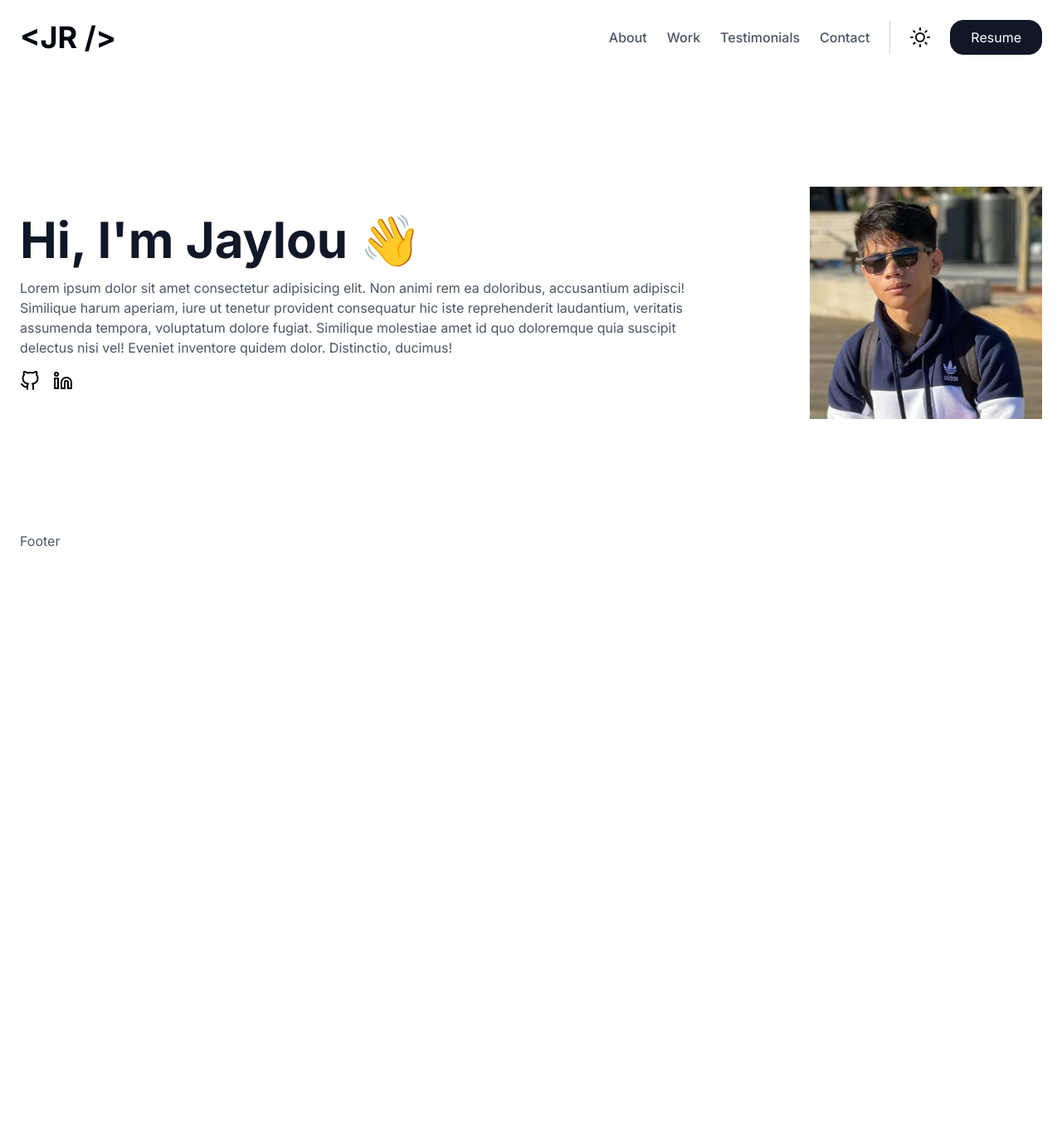
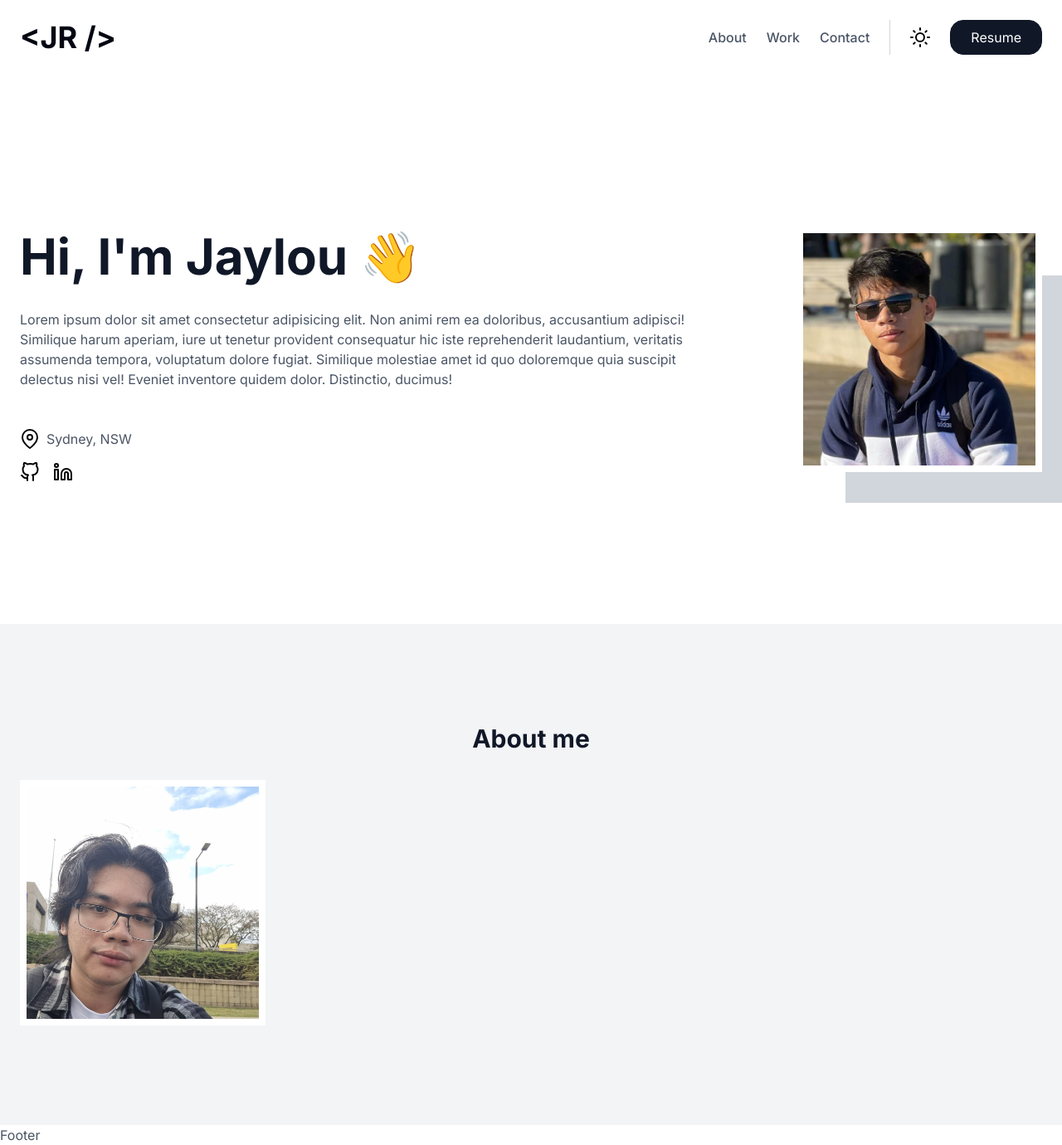
Before and after one commit to JlordS32/Portfolio, a React (Vite) app: page / in a window 1280 px wide. Shown: the whole page at 83% size. Before the commit the page ends 800 px from the top, so only its background shows below. Built offline with nearby package versions, Linux system fonts and the light colour scheme.

Commit message:
progress

```diff
--- a/src/components/Header.tsx
+++ b/src/components/Header.tsx
@@ -4,19 +4,28 @@ import Button from "./Button";
 
 const Header = () => {
    return (
-      <header className="flex justify-between items-center py-6">
+      <header className="flex justify-between items-center py-6 media-screen">
          <div className="logo">
-            <Link to="/"><div className="text-4xl font-bold text-gray-950">{"<JR />"}</div></Link>
+            <Link to="/">
+               <div className="text-4xl font-bold text-gray-950">
+                  {"<JR />"}
+               </div>
+            </Link>
          </div>
          <div className="nav flex">
             <div className="links flex items-center justify-center gap-6 font-medium">
-               <Link to="/about" className="nav-link">About</Link>
-               <Link to="/work" className="nav-link">Work</Link>
-               <Link to="/testimonials" className="nav-link">Testimonials</Link>
-               <Link to="/contact" className="nav-link">Contact</Link>
+               <Link to="/about" className="nav-link">
+                  About
+               </Link>
+               <Link to="/work" className="nav-link">
+                  Work
+               </Link>
+               <Link to="/contact" className="nav-link">
+                  Contact
+               </Link>
             </div>
             <div>
-                <div className="divider mx-6 h-full border-l border-gray-300"></div>
+               <div className="divider mx-6 h-full border-l border-gray-300"></div>
             </div>
             <div className="others flex gap-x-6">
                <img src={sunIcon} alt="Dark Mode Toggle" />
--- /dev/null
+++ b/src/components/Landing.tsx
@@ -0,0 +1,61 @@
+// SVG
+import Github from "../assets/icons/github.svg";
+import LinkedIn from "../assets/icons/linkedin.svg";
+import MapPin from "../assets/icons/map-pin.svg";
+
+// IMG
+import ProfilePicture from "../assets/img/pfp.jpg";
+
+const Landing = () => {
+   return (
+      <div className="h-[550px] flex flex-row justify-between items-center my-14 media-screen">
+         <div className="landing w-2/3">
+            <h1 className="leading-24">Hi, I'm Jaylou 👋</h1>
+            <p className="mt-4">
+               Lorem ipsum dolor sit amet consectetur adipisicing elit. Non
+               animi rem ea doloribus, accusantium adipisci! Similique harum
+               aperiam, iure ut tenetur provident consequatur hic iste
+               reprehenderit laudantium, veritatis assumenda tempora, voluptatum
+               dolore fugiat. Similique molestiae amet id quo doloremque quia
+               suscipit delectus nisi vel! Eveniet inventore quidem dolor.
+               Distinctio, ducimus!
+            </p>
+            <div className="location mt-12">
+               <div className="flex gap-2 ">
+                  <img src={MapPin} alt="Location Icon" />
+                  <span>Sydney, NSW</span>
+               </div>
+            </div>
+            <div className="icons flex flex-row gap-4 mt-4">
+               <div className="social-link">
+                  <a
+                     href="https://github.com/jlords32"
+                     target="_blank"
+                     rel="noreferrer"
+                  >
+                     <img src={Github} alt="GitHub Icon" />
+                  </a>
+               </div>
+               <div className="social-link">
+                  <a
+                     href="https://www.linkedin.com/in/jlords32/"
+                     target="_blank"
+                     rel="noreferrer"
+                  >
+                     <img src={LinkedIn} alt="LinkedIn Icon" />
+                  </a>
+               </div>
+            </div>
+         </div>
+         <div className="profile-picture bg-white">
+            <img
+               src={ProfilePicture}
+               alt="Profile Picture"
+               className="w-[280px] h-[280px] object-cover object-top"
+            />
+         </div>
+      </div>
+   );
+};
+
+export default Landing;
--- a/src/index.css
+++ b/src/index.css
@@ -1,14 +1,14 @@
-@import url('https://fonts.googleapis.com/css2?family=Inter:ital,opsz,wght@0,14..32,100..900;1,14..32,100..900&display=swap');
+@import url("https://fonts.googleapis.com/css2?family=Inter:ital,opsz,wght@0,14..32,100..900;1,14..32,100..900&display=swap");
 @import "tailwindcss";
 
 @theme {
    --text-base: 16px;
-    --font-sans: 'Inter', sans-serif;
+   --font-sans: "Inter", sans-serif;
 }
 
 @layer base {
    body {
-        @apply bg-white w-full text-gray-600 md:mx-auto md:max-w-7xl sm:px-6;
+      @apply bg-white w-full text-gray-600;
    }
 
    h1 {
@@ -24,7 +24,7 @@
    }
 
    h4 {
-        @apply text-xl md:text-2xl lg:text-3xl;
+      @apply text-lg md:text-2xl lg:text-3xl;
    }
 
    h1,
@@ -44,21 +44,29 @@
       @apply px-6 py-2 bg-gray-900 text-white hover:bg-white hover:text-gray-900 border border-gray-900 rounded-2xl transition cursor-pointer;
    }
 
+   .social-link,
    .nav-link {
-        @apply hover:underline hover:text-black cursor-pointer;
-    }
-
-    .social-link {
       @apply relative cursor-pointer flex items-center justify-center;
-
       @apply after:absolute after:left-0 after:-bottom-1 after:w-full after:h-0.5 after:bg-black;
       @apply after:content-[''];
       @apply after:scale-x-0 after:origin-left after:transition-transform after:duration-300;
       @apply hover:after:scale-x-100;
    }
+
+   .nav-link {
+      @apply hover:text-black;
+   }
 }
 
 @layer utilities {
+   .media-screen {
+      @apply md:mx-auto md:max-w-7xl sm:px-6;
+   }
+
+   .profile-picture {
+      @apply p-2 before:absolute before:content-[''] before:w-[92.5%] before:h-[92.5%] before:top-1/5 before:left-1/5 relative before:-z-1 before:bg-gray-300;
+   }
+
    .debug,
    .debug-inner > * {
       @apply outline-1 outline-red-600;
--- a/src/pages/Home.tsx
+++ b/src/pages/Home.tsx
@@ -1,51 +1,47 @@
-import ProfilePicture from "../assets/img/pfp.jpg";
+import Landing from "../components/Landing";
 
-// SVG
-import Github from "../assets/icons/github.svg";
-import LinkedIn from "../assets/icons/linkedin.svg";
+// IMG
+import Picture from "../assets/img/pfp_1.jpg";
 
 const Home = () => {
    return (
-      <div className="h-[550px] flex flex-row justify-between items-center">
-         <div className="landing w-2/3">
-            <h1>Hi, I'm Jaylou 👋</h1>
-            <p className="mt-4">
-               Lorem ipsum dolor sit amet consectetur adipisicing elit. Non
-               animi rem ea doloribus, accusantium adipisci! Similique harum
-               aperiam, iure ut tenetur provident consequatur hic iste
-               reprehenderit laudantium, veritatis assumenda tempora, voluptatum
-               dolore fugiat. Similique molestiae amet id quo doloremque quia
-               suscipit delectus nisi vel! Eveniet inventore quidem dolor.
-               Distinctio, ducimus!
-            </p>
-            <div className="icons flex flex-row gap-4 mt-4">
-               <div className="social-link">
-                  <a
-                     href="https://github.com/jlords32"
-                     target="_blank"
-                     rel="noreferrer"
-                  >
-                     <img src={Github} alt="GitHub Icon" />
-                  </a>
-               </div>
-               <div className="social-link">
-                  <a
-                     href="https://www.linkedin.com/in/jlords32/"
-                     target="_blank"
-                     rel="noreferrer"
-                  >
-                     <img src={LinkedIn} alt="LinkedIn Icon" />
-                  </a>
+      <div className="flex flex-col">
+         <Landing />
+         <section className="bg-gray-100 py-30">
+            <div className="media-screen">
+               <div className="flex flex-col">
+                  <h4 className="text-center">About me</h4>
+                  <div className="mt-8">
+                     <div className="flex flex-row w-full">
+                        <div className="profile-picture bg-white">
+                           <img
+                              src={Picture}
+                              alt="Selfie"
+                              className="w-[280px] h-[280px] object-cover object-top"
+                           />
+                        </div>
+                        {/* <p>
+                           Lorem ipsum dolor sit, amet consectetur adipisicing
+                           elit. Vero maiores voluptatem dolor quod commodi nisi
+                           ullam in enim dolorem. Assumenda distinctio deleniti
+                           illo, soluta cupiditate ratione quidem vero fugiat ex
+                           vitae, suscipit sequi aliquam qui sunt aut voluptate
+                           sapiente neque alias dolor quos nisi molestiae
+                           dolorum. Amet molestias magnam quod, atque voluptas
+                           eaque, molestiae consectetur fugit aliquam vel ipsa
+                           nesciunt iste odio totam nam quia voluptatibus.
+                           Assumenda iste ipsa ipsam repudiandae, inventore
+                           doloribus reiciendis vitae nam aliquam consequuntur
+                           eius ipsum ducimus voluptates fugit necessitatibus
+                           quo laboriosam iusto quasi! Optio saepe alias culpa
+                           distinctio ex modi necessitatibus maxime itaque sunt
+                           ratione?
+                        </p> */}
+                     </div>
+                  </div>
                </div>
             </div>
-         </div>
-         <div className="profile-picture">
-            <img
-               src={ProfilePicture}
-               alt="Profile Picture"
-               className="w-[280px] h-[280px] object-cover object-top"
-            />
-         </div>
+         </section>
       </div>
    );
 };
```
Also changed, not shown: src/assets/icons/map-pin.svg (added), src/assets/img/pfp_1.jpg (added). Lines whose indentation alone changed are shown as unchanged.
